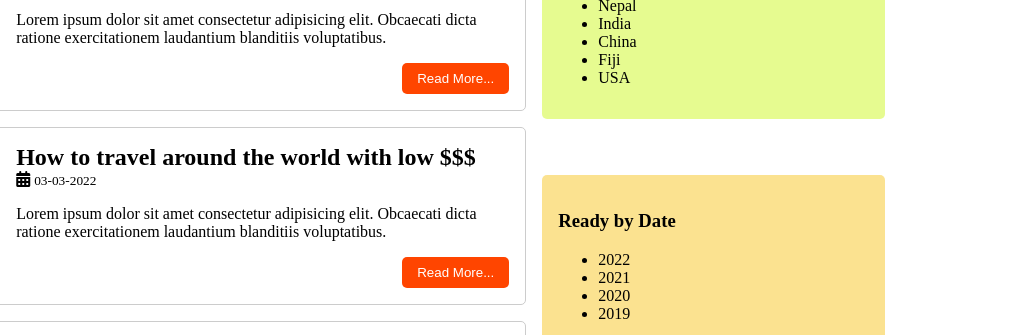
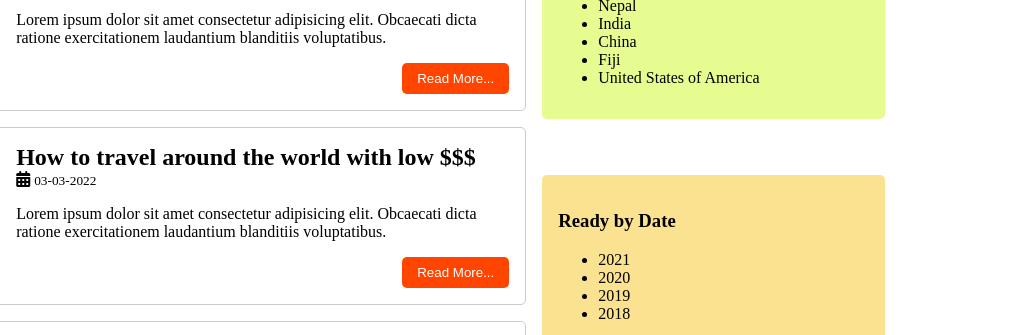
Before and after one commit to yamd2/flex-box-blog, a plain HTML site: page index.html in a window 1280 px wide. Shown: the part 931-1266 px from the top of the page, 267-1280 px from the left. Drawn offline with Linux system fonts and the light colour scheme.

Commit message:
updated read by country and date.

```diff
--- a/index.html
+++ b/index.html
@@ -167,16 +167,16 @@
               <li>India</li>
               <li>China</li>
               <li>Fiji</li>
-              <li>USA</li>
+              <li>United States of America</li>
             </ul>
           </div>
           <div class="read-by-date">
             <h3>Ready by Date</h3>
             <ul>
-              <li>2022</li>
               <li>2021</li>
               <li>2020</li>
               <li>2019</li>
+              <li>2018</li>
             </ul>
           </div>
         </aside>
```
